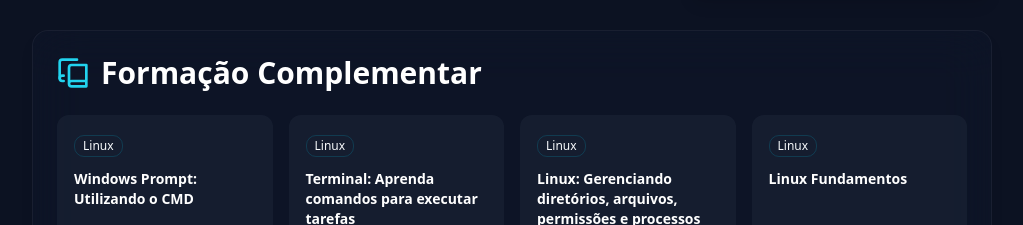
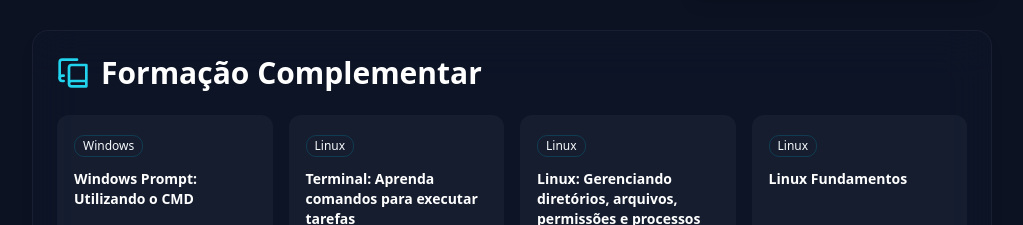
Before and after one commit to JonathanMoyano/curriculo, a Next.js app: page / in a window 1280 px wide. Shown: the part 1762-1987 px from the top of the page, without its empty margins (128-1151 px from the left). Built offline with nearby package versions, Linux system fonts and the light colour scheme.

Commit message:
Update cv-data.js

```diff
--- a/src/data/cv-data.js
+++ b/src/data/cv-data.js
@@ -41,7 +41,7 @@ export const cvData = {
       title: "Windows Prompt: Utilizando o CMD",
       institution: "Alura",
       date: "Ago de 2025",
-      category: "Linux",
+      category: "Windows",
       link: "https://cursos.alura.com.br/certificate/858009a3-028d-49f0-9ecf-677495f5a4ea",
       credentialId: "858009a3-028d-49f0-9ecf-677495f5a4ea",
       description: "Curso focado no aprendizado de comandos do prompt do Windows (CMD) para executar tarefas e otimizar o fluxo de trabalho no dia a dia."
```
